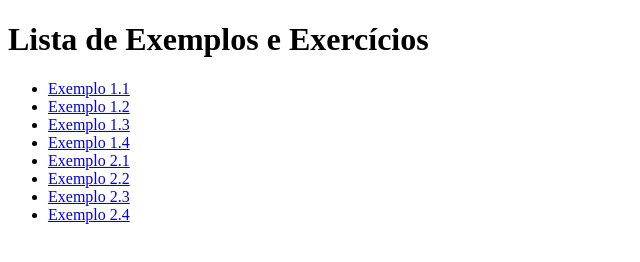
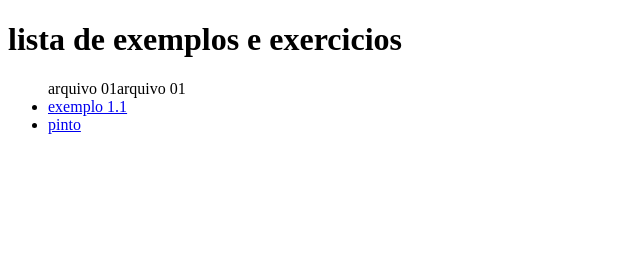
Before and after one commit to Felipe-Soares-tech/logica-prog, a plain HTML site: page index.html in a window 1280 px wide. Shown: the whole page, without its empty margins (0-640 px from the left). Drawn offline with Linux system fonts and the light colour scheme.

Commit message:
mexendo no index

```diff
--- a/index.html
+++ b/index.html
@@ -6,16 +6,17 @@
     <title>Minha Página</title>
 </head>
 <body>
-    <h1>Lista de Exemplos e Exercícios</h1>
-    <ul>
-        <li><a href="livrojs/cap01/cap2/exe1_1.html">Exemplo 1.1</a></li>
-        <li><a href="livrojs/cap01/cap2/exe1_2.html">Exemplo 1.2</a></li>
-        <li><a href="livrojs/cap01/cap2/exe1_3.html">Exemplo 1.3</a></li>
-        <li><a href="livrojs/cap01/cap2/exe1_4.html">Exemplo 1.4</a></li>
-        <li><a href="livrojs/cap01/cap2/exe2_1.html">Exemplo 2.1</a></li>
-        <li><a href="livrojs/cap01/cap2/exe2_2.html">Exemplo 2.2</a></li>
-        <li><a href="livrojs/cap01/cap2/exe2_3.html">Exemplo 2.3</a></li>
-        <li><a href="livrojs/cap01/cap2/exe2_4.html">Exemplo 2.4</a></li>
-    </ul>
+<h1>lista de exemplos e exercicios</h1>
+    <Ul>
+        <script>
+            const arquivo = ['arquivo 01', 'arquivo 02']
+            for (let i = 0; i < arquivo.length; i++){
+                document.write(arquivo[0])
+            }
+        </script>
+        <li><a href = 'livrojs/cap01/cap2/exe1_1.html'>exemplo 1.1</a> </li>
+        <li><a href = 'https://youtu.be/lMGT8D9AB_I?si=tjCGNLR4U6qo-jZy'>pinto</a></li>
+    </Ul>
+
 </body>
 </html>
```
